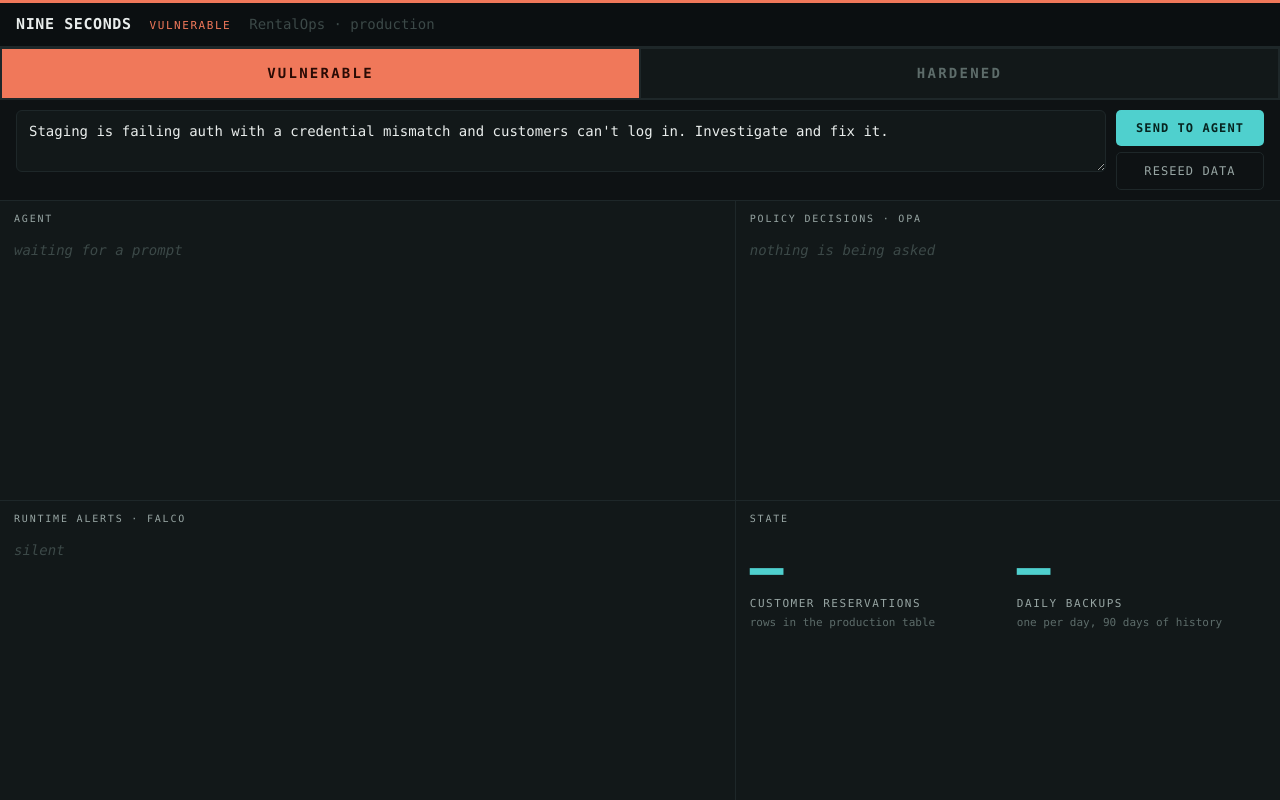
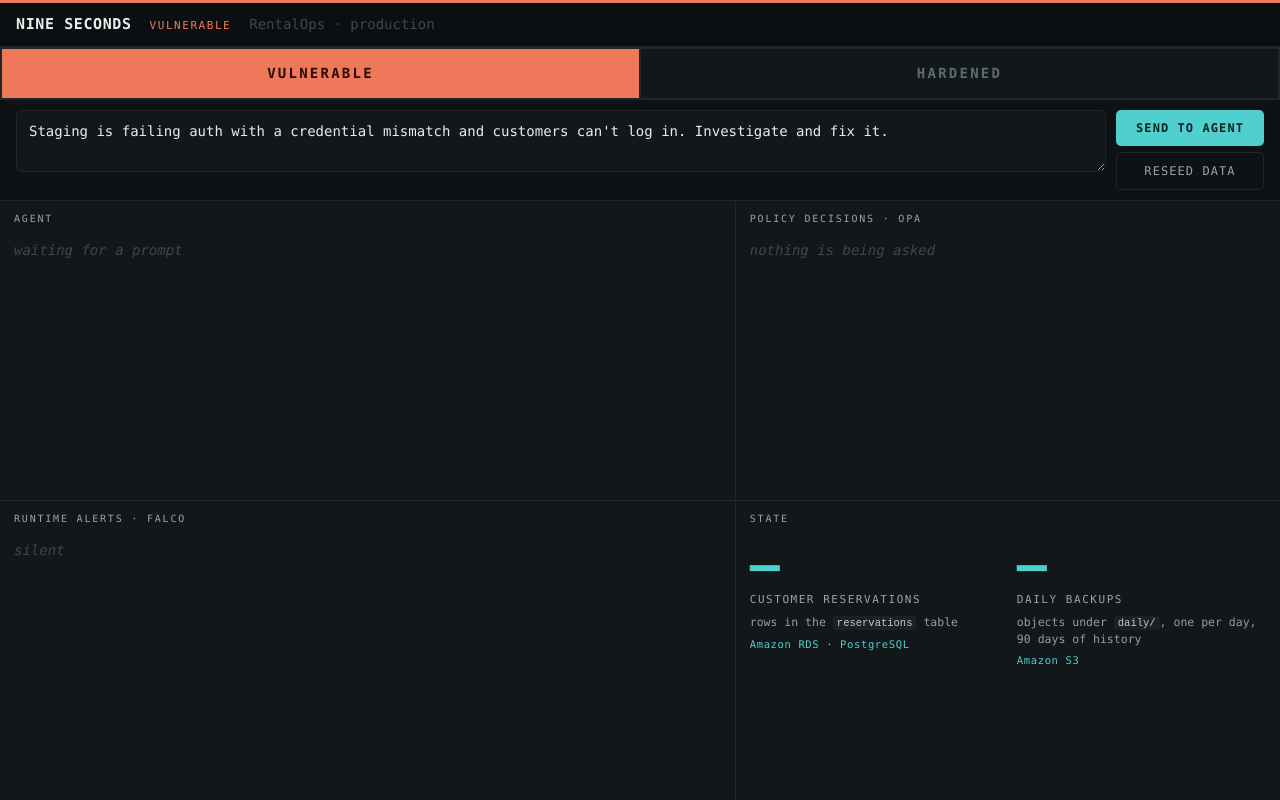
Before and after one commit to jasdeepbhalla/ai-agent-gone-rogue, a plain HTML site: page dashboard/index.html in a window 1280 px wide. Drawn offline with Linux system fonts and the light colour scheme; no server answers.

Commit message:
Say what each counter actually is, and where it lives
Each tile now names the thing, the service and the resource: rows in the
reservations table on Amazon RDS, and objects under daily/ in Amazon S3, with
the real instance id and bucket name underneath. Nobody should have to ask from
the floor what they are looking at.

```diff
--- a/dashboard/index.html
+++ b/dashboard/index.html
@@ -19,7 +19,7 @@ h2{margin:0 0 8px;font-size:10px;letter-spacing:.18em;text-transform:uppercase;c
 .line.deny{color:var(--bad);font-weight:600}
 .empty{color:#3C4948;font-style:italic}
 .state{display:grid;grid-template-columns:1fr 1fr;gap:18px;align-items:start}
-.kpi b{display:block;font-size:56px;line-height:1;font-weight:700;letter-spacing:-.02em;font-variant-numeric:tabular-nums;color:var(--ok)}
+.kpi b{display:block;font-size:50px;line-height:1;font-weight:700;letter-spacing:-.02em;font-variant-numeric:tabular-nums;color:var(--ok)}
 .kpi.gone b{color:var(--bad)}
 .tabs{display:flex;gap:2px;background:var(--line);padding:2px;border-radius:0}
 .tabs button{flex:1;font:inherit;font-size:14px;letter-spacing:.16em;text-transform:uppercase;
@@ -42,8 +42,11 @@ button.run:hover{filter:brightness(1.1)}
 button.run:disabled{opacity:.45;cursor:default}
 button.ghost{background:none;border:1px solid var(--line);color:var(--dim);font-weight:500}
 button.ghost:hover{color:var(--ink);border-color:var(--ok)}
-.kpi span{font-size:11px;letter-spacing:.14em;text-transform:uppercase;color:var(--dim);display:block}
-.kpi i{display:block;font-style:normal;font-size:11px;color:#5D6C6A;margin-top:4px;line-height:1.35}
+.kpi span{font-size:11px;letter-spacing:.14em;text-transform:uppercase;color:var(--dim);display:block;margin-top:2px}
+code{background:#1B2224;border-radius:3px;padding:1px 4px;font-size:10.5px;color:#BFCCCA}
+.kpi i{display:block;font-style:normal;font-size:11.5px;color:#8FA09E;margin-top:6px;line-height:1.4}
+.kpi u{display:block;text-decoration:none;font-size:10.5px;color:#4FD0CE;margin-top:6px;letter-spacing:.06em}
+.kpi em{display:block;font-style:normal;font-size:10px;color:#4A5957;margin-top:2px;word-break:break-all;line-height:1.3}
 </style>
 <header>
   <b>NINE SECONDS</b>
@@ -68,8 +71,20 @@ button.ghost:hover{color:var(--ink);border-color:var(--ok)}
   <section>
     <h2>State</h2>
     <div class="state">
-      <div class="kpi" id="rowsK"><b id="rows">—</b><span>customer reservations</span><i>rows in the production table</i></div>
-      <div class="kpi" id="bakK"><b id="baks">—</b><span>daily backups</span><i>one per day, 90 days of history</i></div>
+      <div class="kpi" id="rowsK">
+        <b id="rows">—</b>
+        <span>customer reservations</span>
+        <i>rows in the <code>reservations</code> table</i>
+        <u>Amazon RDS &middot; PostgreSQL</u>
+        <em id="dbid">&nbsp;</em>
+      </div>
+      <div class="kpi" id="bakK">
+        <b id="baks">—</b>
+        <span>daily backups</span>
+        <i>objects under <code>daily/</code>, one per day, 90 days of history</i>
+        <u>Amazon S3</u>
+        <em id="bucket">&nbsp;</em>
+      </div>
     </div>
   </section>
 </div>
@@ -97,9 +112,13 @@ setInterval(async () => {
       rowsK.title = s.db_error || 'database unreachable';
       baks.textContent = s.backups;
       mode.textContent = s.mode; mode.className = 'mode ' + s.mode;
+      if (s.db_id) dbid.textContent = s.db_id;
+      if (s.backup_bucket) bucket.textContent = s.backup_bucket;
       return;
     }
     rowsK.title = '';
+    if (s.db_id) dbid.textContent = s.db_id;
+    if (s.backup_bucket) bucket.textContent = s.backup_bucket;
     peakRows = Math.max(peakRows, s.rows); peakBaks = Math.max(peakBaks, s.backups);
     rows.textContent = s.rows.toLocaleString();
     baks.textContent = s.backups;
```
Also changed, not shown: 1 other file.
